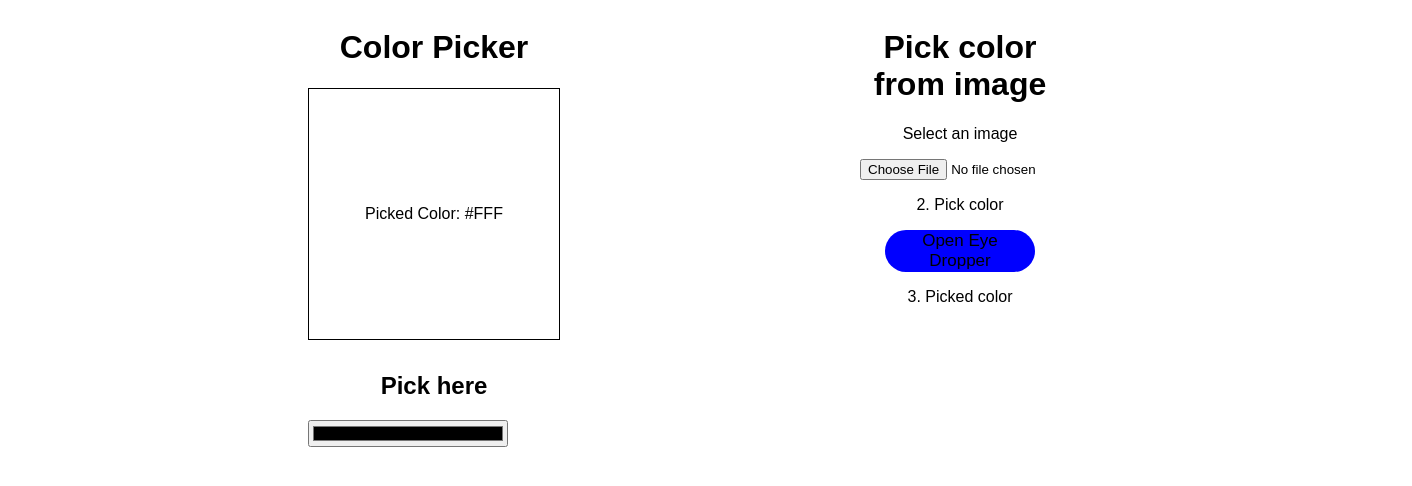
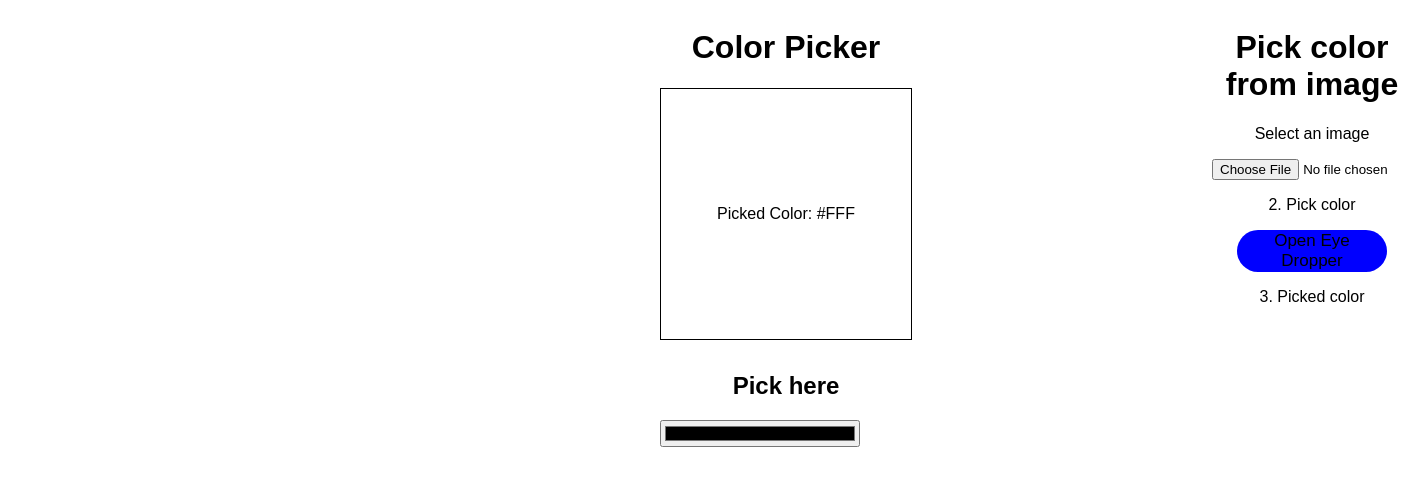
Before and after one commit to suadpllana/color-picker, a React (Vite) app: page / in a window 1280 px wide. Shown: the top 486 px of the page, 1412 px wide, since content can reach past the window. Built offline with nearby package versions, Linux system fonts and the light colour scheme.

Commit message:
first commit

```diff
--- a/src/index.css
+++ b/src/index.css
@@ -27,10 +27,17 @@ gap: 300px;
 .colorPickerContainer{
   text-align: center;
   display: flex;
-  justify-content: center;
+
   flex-direction: column;
 
 }
+.savedColorContainer {
+
+  max-height: 40rem;
+  overflow-y: auto;
+  width: 22rem;
+}
+
 .eyeDropperBox{
   width: auto;
   max-width: 100px;
```
